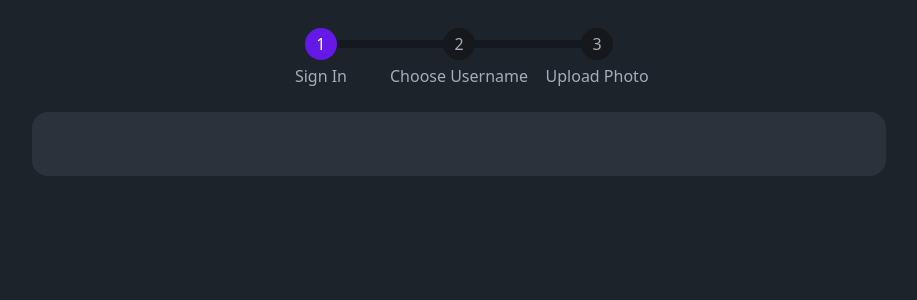
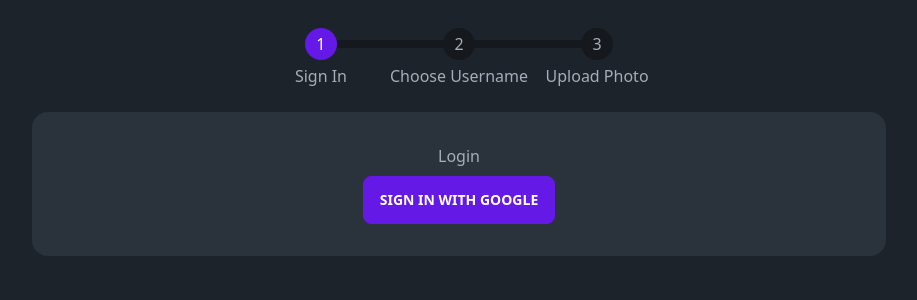
Before and after one commit to erikologic/sveltekit-fireship-course, a SvelteKit app: page /login in a window 1280 px wide. Shown: the top 300 px of the page, without its empty margins (181-1098 px from the left). Built offline with nearby package versions, Linux system fonts and the light colour scheme.

Commit message:
Added Firebase auth

```diff
--- a/src/routes/login/+page.svelte
+++ b/src/routes/login/+page.svelte
@@ -1,5 +1,17 @@
 <script lang="ts">
-    import type { PageData } from './$types';
+    import { auth } from "$lib/firebase";
 
-    export let data: PageData;
+    import { GoogleAuthProvider, signInWithPopup, signOut } from "firebase/auth";
+
+
+    async function signInWithGoogle() {
+        const provider = new GoogleAuthProvider();
+        const user = await signInWithPopup(auth, provider);
+        console.log(user)
+    }
+
 </script>
+
+<h2>Login</h2>
+
+<button class="btn btn-primary" on:click={signInWithGoogle}>Sign in with Google</button>
```
